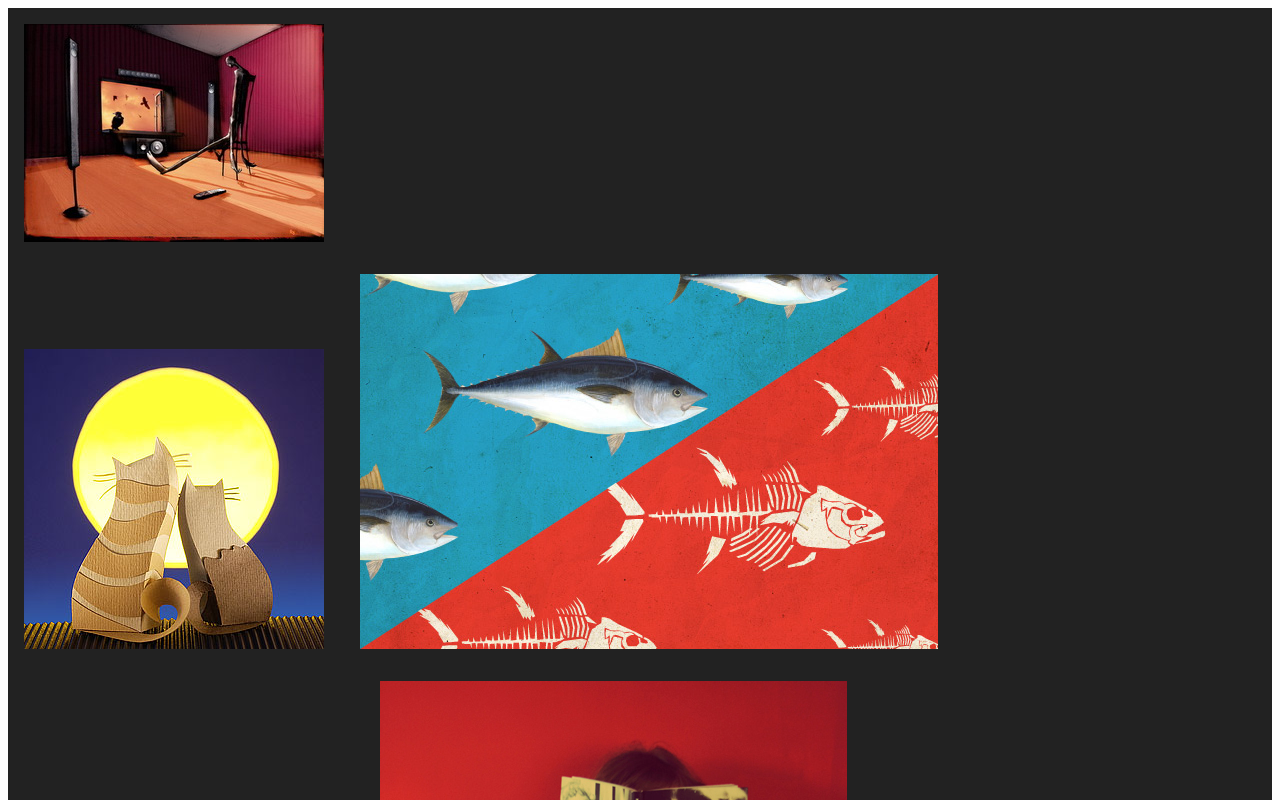
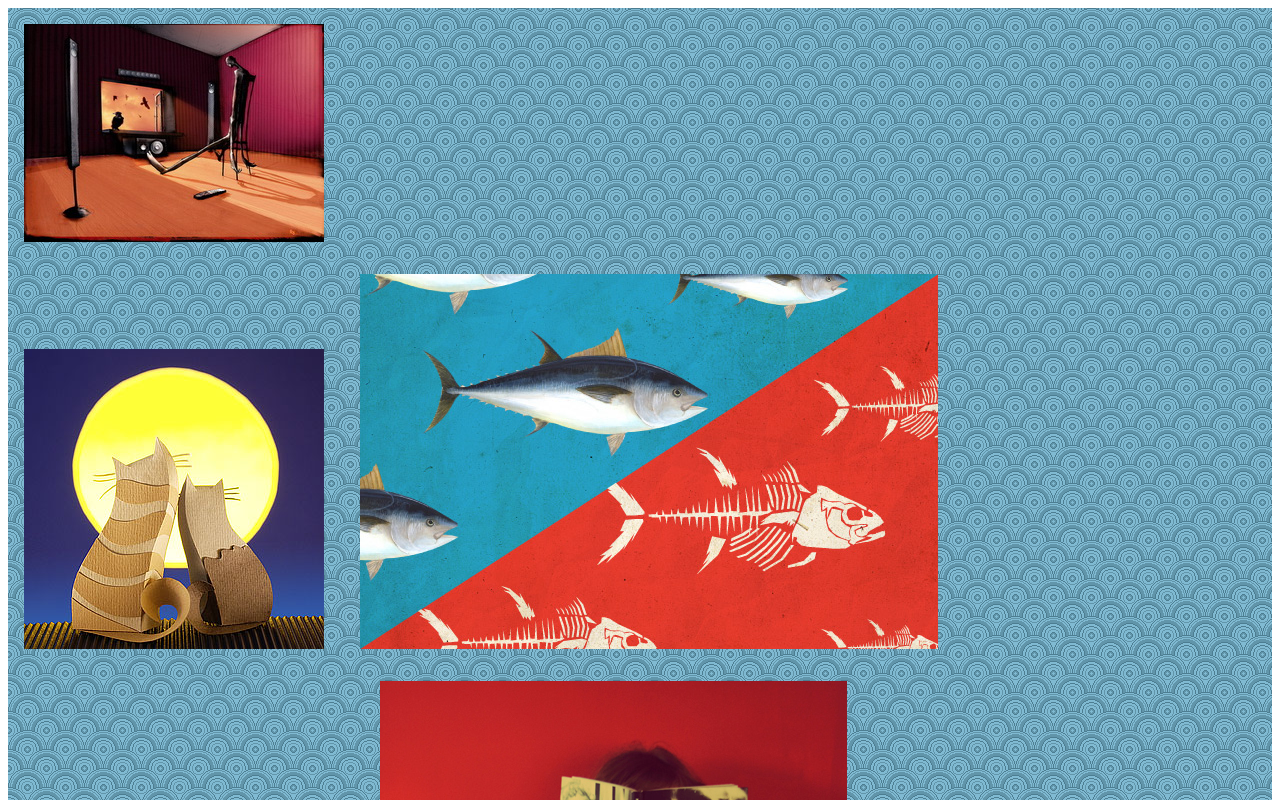
Before and after one commit to unclenorton/jglow, a plain HTML site: page index.html in a window 1280 px wide. Shown: the top 800 px of the page. Drawn offline with Linux system fonts and the light colour scheme.

Commit message:
New background patterns

```diff
--- a/css/jglow.css
+++ b/css/jglow.css
@@ -1,5 +1,5 @@
 .top {
-	background: #222;
+	background: #222 url('pattern_42.gif') 0 0 repeat scroll;
 
 }
 
```
Also changed, not shown: css/pattern_40.gif (added), css/pattern_42.gif (added), css/stressed_linen.png (added), css/texturetastic_gray.png (added).
